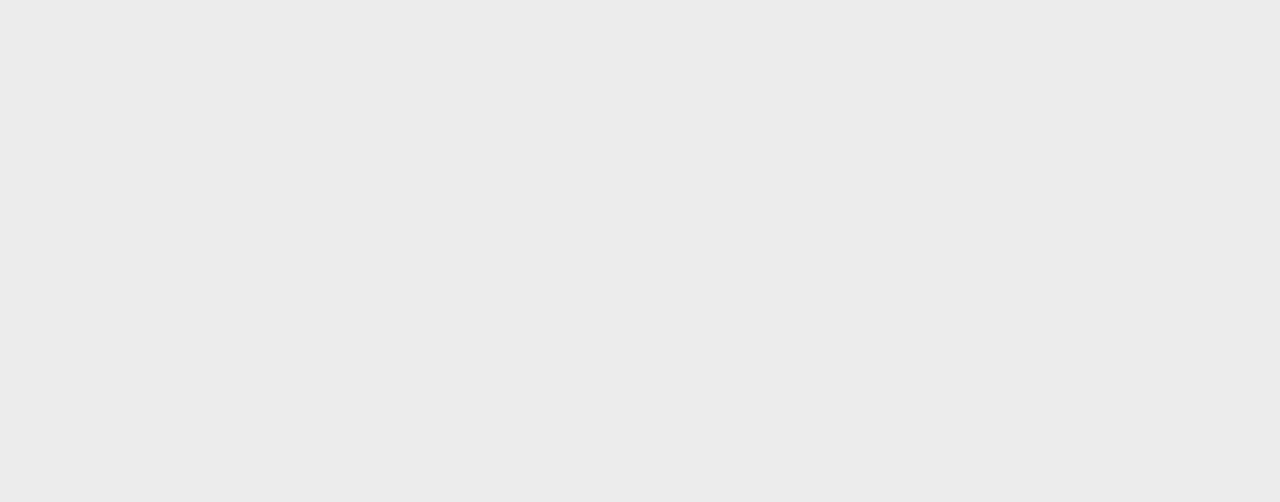
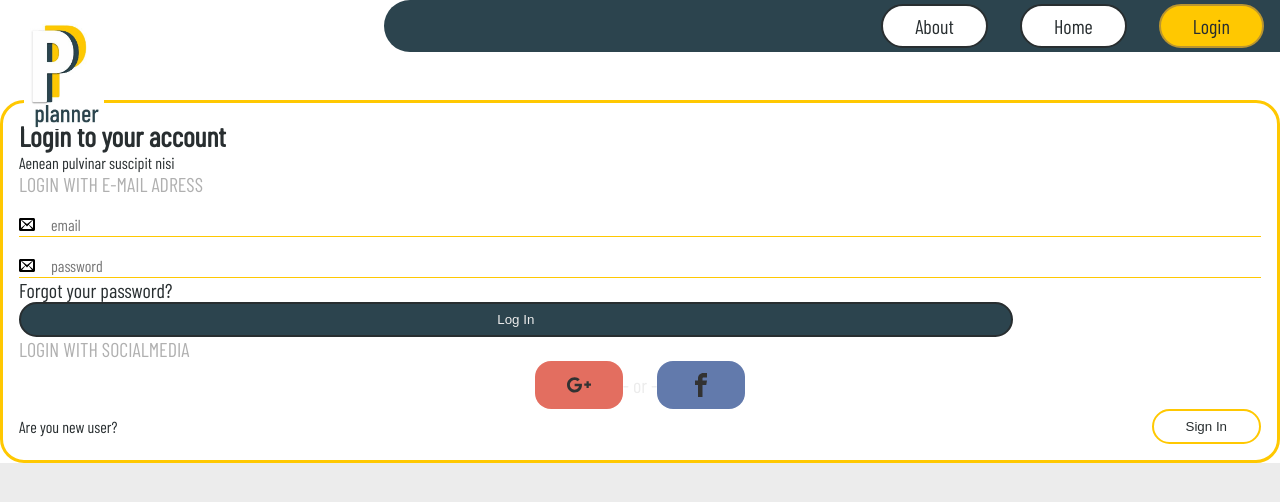
Before and after one commit to monika1127/PlannerApp, a React (Create React App) app: page /login in a window 1280 px wide. Shown: the top 502 px of the page. Built offline with nearby package versions, Linux system fonts and the light colour scheme.

Commit message:
login draft

```diff
--- a/src/App.js
+++ b/src/App.js
@@ -3,15 +3,17 @@ import { BrowserRouter as Router, Switch, Route } from 'react-router-dom';
 
 import AboutSlider from './Pages/FrontPage.js/AboutSlider';
 import HomePage from './Pages/FrontPage.js/HomePage';
-import SignIn from './Pages/FrontPage.js/SignIn';
+import SignIn from './Pages/FrontPage.js/SignIn'
+import LogIn from './Pages/FrontPage.js/LogIn'
 
 function App() {
   return (
     <Router>
       <Switch>
-        <Route exact path="/" component={HomePage} />
-        <Route exact path="/about" component={AboutSlider} />
-        <Route exact path="/signin" component={SignIn} />
+        <Route exact path='/' component={HomePage} />
+        <Route exact path='/about' component={AboutSlider} />
+        <Route exact path='/signin' component={SignIn} />
+        <Route exact path='/login' component={LogIn} />
       </Switch>
     </Router>
   );
--- a/src/Pages/FrontPage.js/LogIn.js
+++ b/src/Pages/FrontPage.js/LogIn.js
@@ -0,0 +1,84 @@
+import React from 'react'
+import {useFormik } from 'formik'
+import Input from '../../Components/Form/Input'
+import Layout from '../../Components/Layout'
+import Button from '../../Components/Button'
+import { ReactComponent as GoogleIcon } from '../../assets/icons/google-plus.svg'
+import { ReactComponent as FacebookIcon } from '../../assets/icons/facebook.svg'
+import * as Yup from 'yup'
+
+const SignIn = () => {
+
+    const errMsg = {
+        name: "The value must contain only alphanumeric characters and be maximum 15 characters long",
+        email: "he value must comply with the email format",
+        password: "The password has to be secure. Be sure it contains at least: 1 number, 1 letter, 1 capital letter, 1 symbol, is between 6 and 30 characters long and doesn't contain whitespaces.",
+        required: 'The field is mandatory.'
+    }
+
+    const formik = useFormik({
+        initialValues: {
+            email: '',
+            password: '',
+        },
+        validationSchema: Yup.object({
+            email: Yup.string()
+                .email(errMsg.email)
+                .max(70)
+                .required(errMsg.required),
+            password: Yup.string()
+                .required(errMsg.required),
+        }),
+        onSubmit: values => {
+            fetch(`http://localhost:5000/users/?q=${values.email}`).then(res => { console.log(res) })
+
+        },
+    })
+    return (
+        <Layout logoStatus='off'>
+                        <div className='signin__form-container'>
+                    <div>
+                        <div className='signin__form-title'>Login to your account</div>
+                        <div className='signin__form-description'> Aenean pulvinar suscipit nisi</div>
+                    </div>
+                    <div className='signin__section_title'>LOGIN WITH E-MAIL ADRESS</div>
+
+                    <form className='signin__form' onSubmit={formik.handleSubmit}>
+
+                        <Input
+                            title='email'
+                            type='text'
+                            formikData={formik.getFieldProps('email')}
+                            error={formik.touched.email && formik.errors.email ? formik.errors.email : null}
+                        />
+                        <Input
+                            title='password'
+                            type='password'
+                            formikData={formik.getFieldProps('password')}
+                            error={formik.touched.password && formik.errors.password ? formik.errors.password : null}
+                        />
+                        <div>Forgot your password?</div>
+                        <Button size='full' color='primary' type="submit" >Log In</Button>
+                    </form>
+
+                    <div className='signin__section_title'>LOGIN WITH SOCIALMEDIA</div>
+                    <div className='integrating-signin'>
+                        <div className='integrating-signin-item integrating-signin-item--google'>
+                            <GoogleIcon width={24} height={24} />
+                        </div>
+                        <span>- or - </span>
+                        <div className='integrating-signin-item integrating-signin-item--facebook'>
+                            <FacebookIcon width={24} height={24} />
+                        </div>
+                    </div>
+                    <div className='signin__login-option'>
+                        <div>Are you new user?</div>
+                        <Button size='small' color='secondary-neutral'>Sign In</Button>
+                    </div>
+                </div>
+                  </Layout>
+
+    )
+}
+
+export default SignIn
```
Also changed, not shown: src/stylesheet/components/_footer.sass (added).
